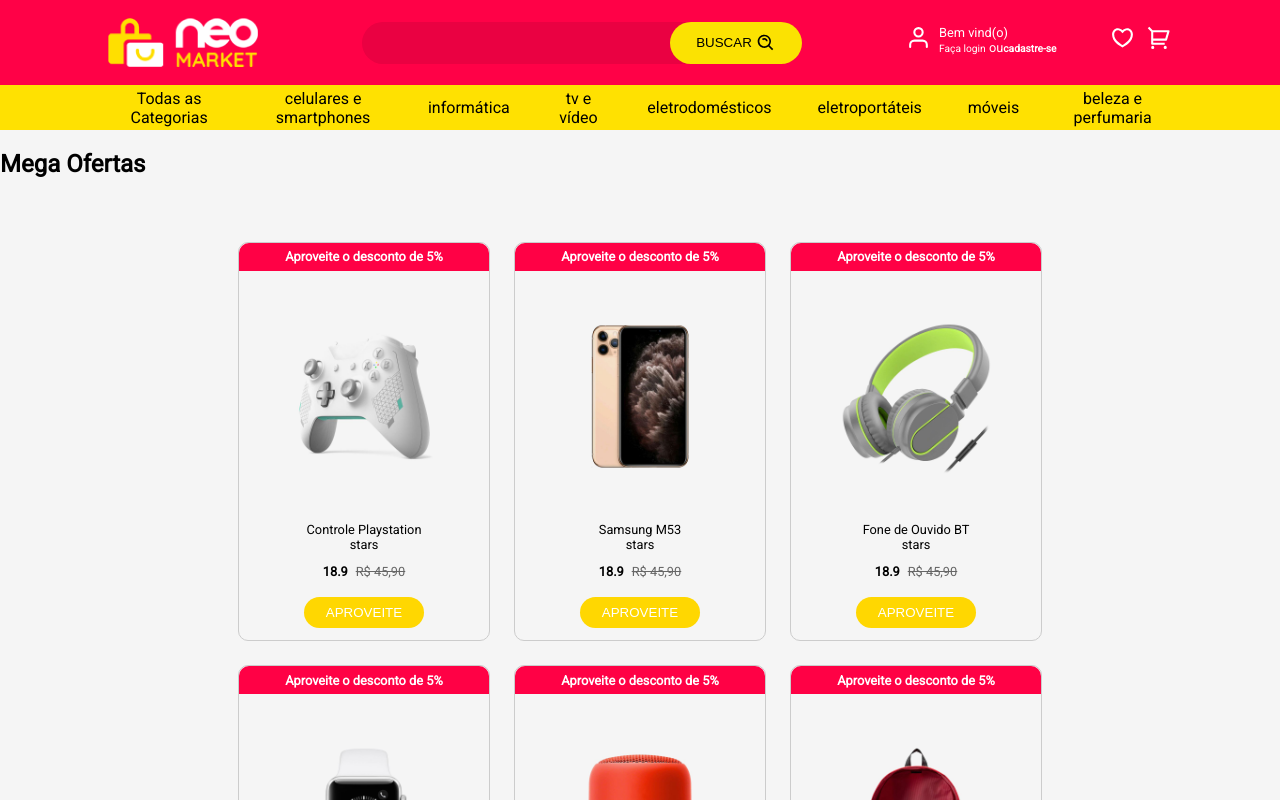
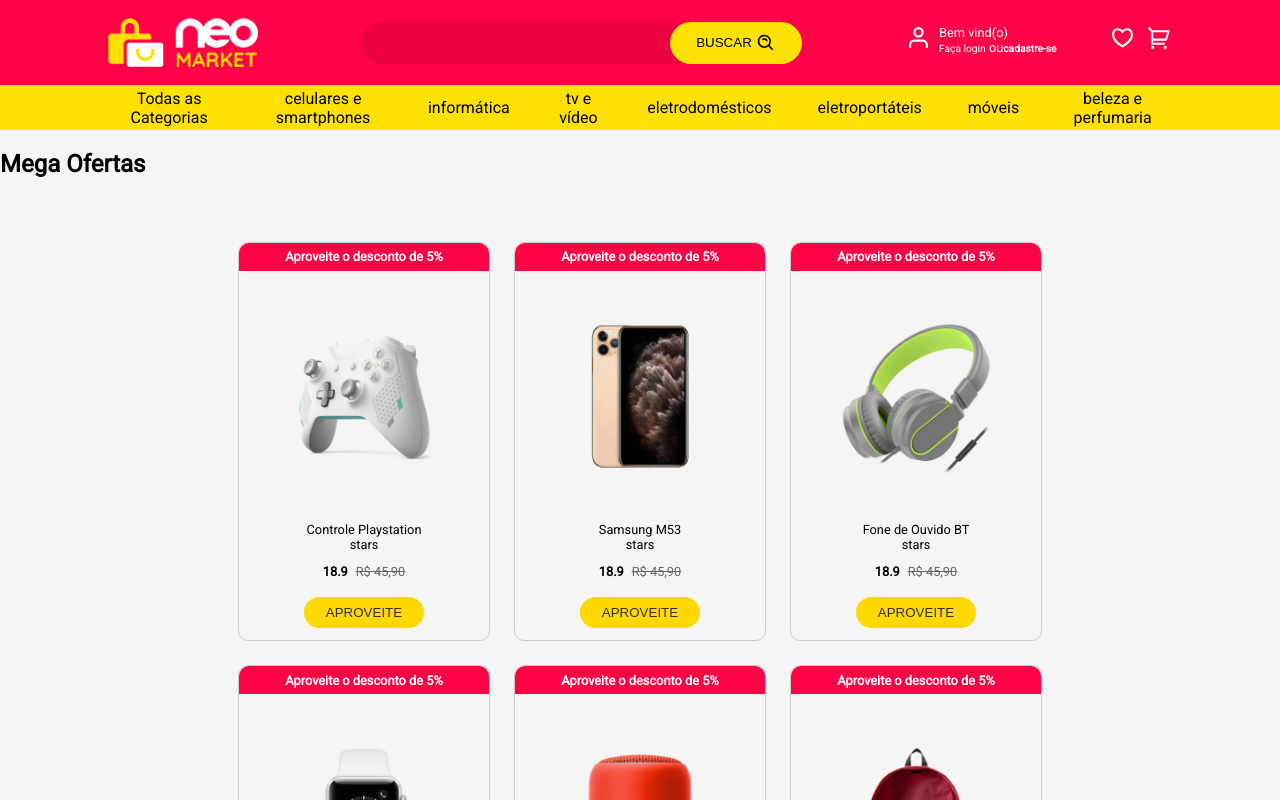
Before and after one commit to lucazweb/neo-market, a React app: page / in a window 1280 px wide. Shown: the top 800 px of the page. Built offline with nearby package versions, Linux system fonts and the light colour scheme.

Commit message:
style: change product button color

```diff
--- a/src/presentation/components/product/styled.ts
+++ b/src/presentation/components/product/styled.ts
@@ -47,7 +47,7 @@
 
 export const ProductButton = styled.button`
   background: #FFD701;
-  color: white;
+  color: #333;
   border: none;
   border-radius: 25px;
   margin-top: 18px;
```
